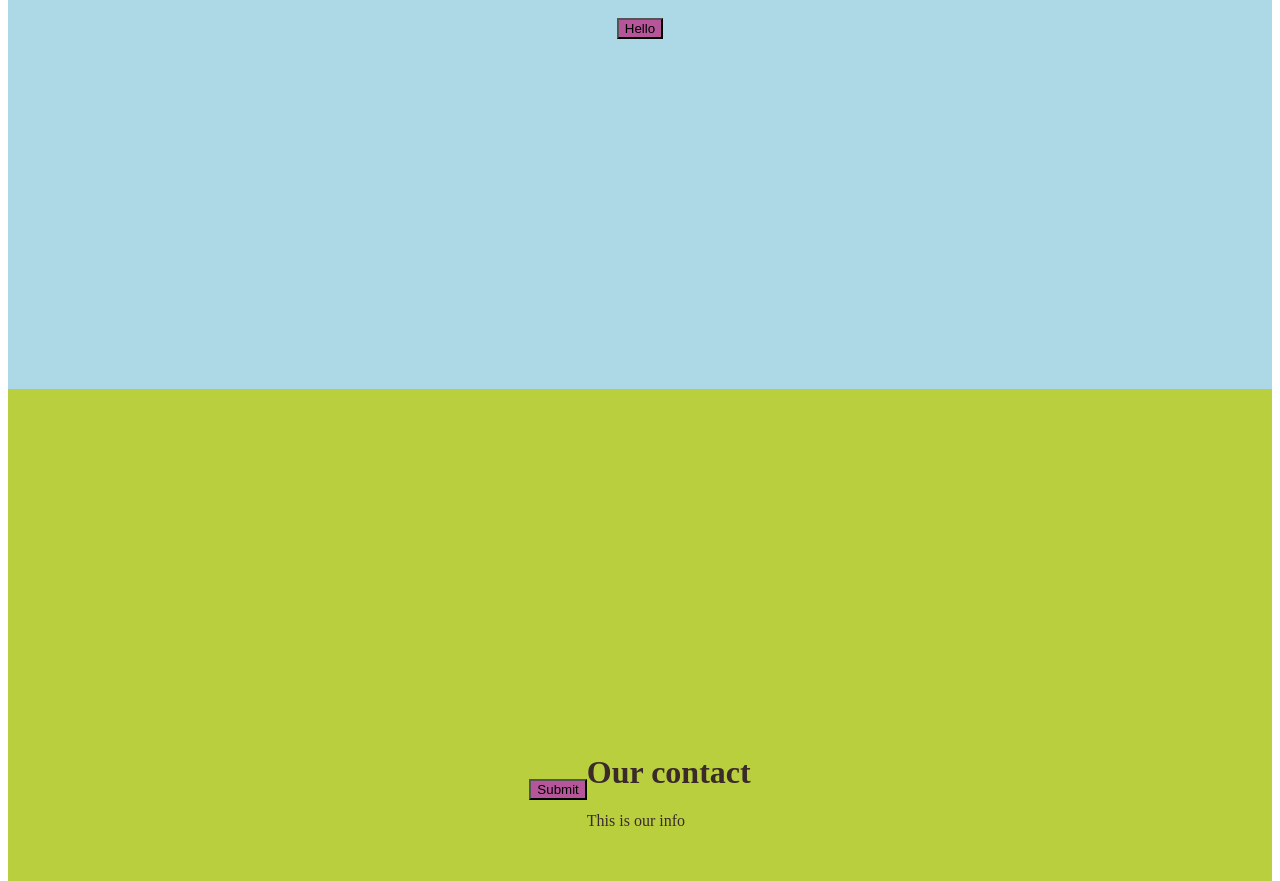
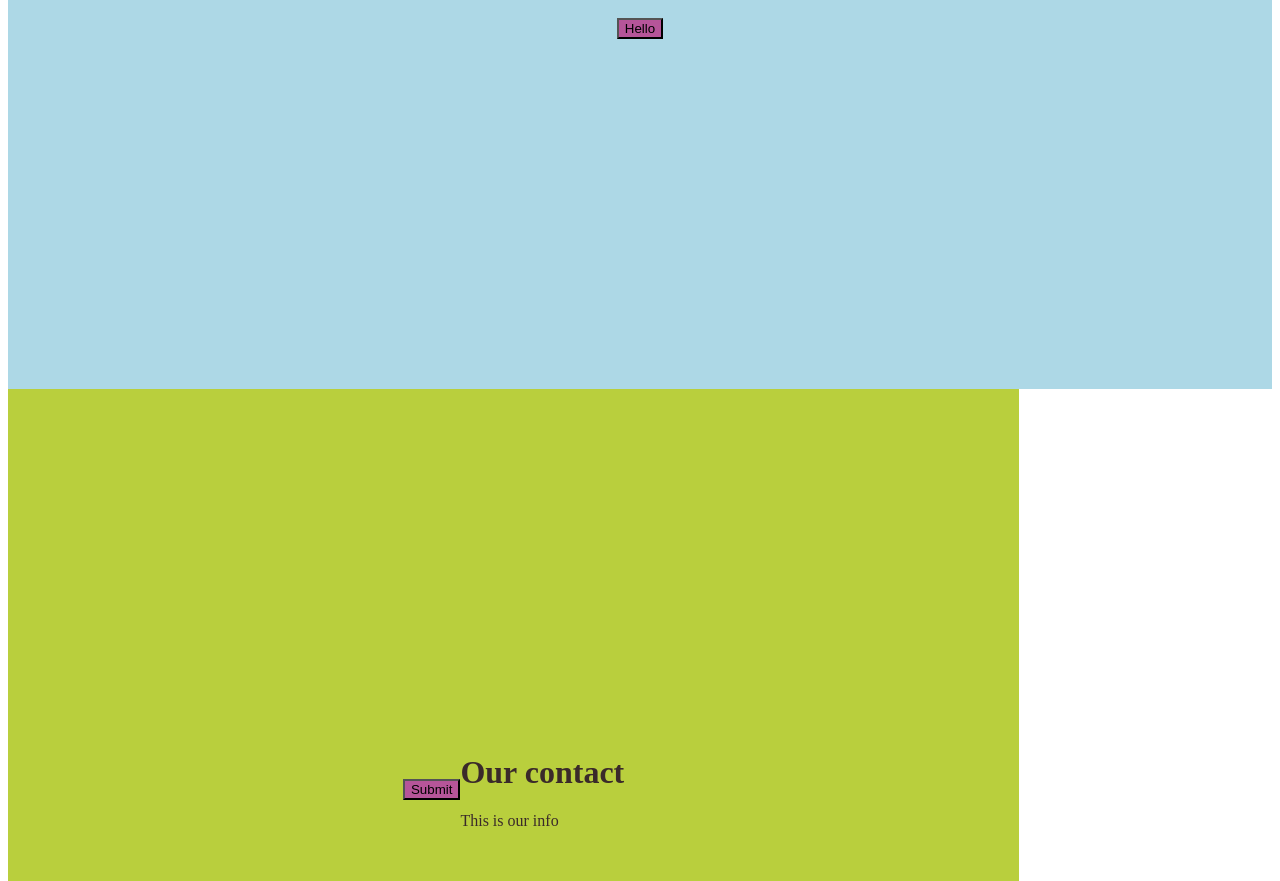
Before and after one commit to JoaoAlmeida11/TryingSass, a plain HTML site: page index.html in a window 1280 px wide. Shown: the part 419-1300 px from the top of the page. Drawn offline with Linux system fonts and the light colour scheme.

Commit message:
final version

```diff
--- a/styles/style.scss
+++ b/styles/style.scss
@@ -5,4 +5,5 @@
 .contact {
   @extend header;
   @include flexCenter(row, rgb(185, 207, 61));
+  width: 100%-20%;
 }
```
Also changed, not shown: styles/style.css, 1 other file.
